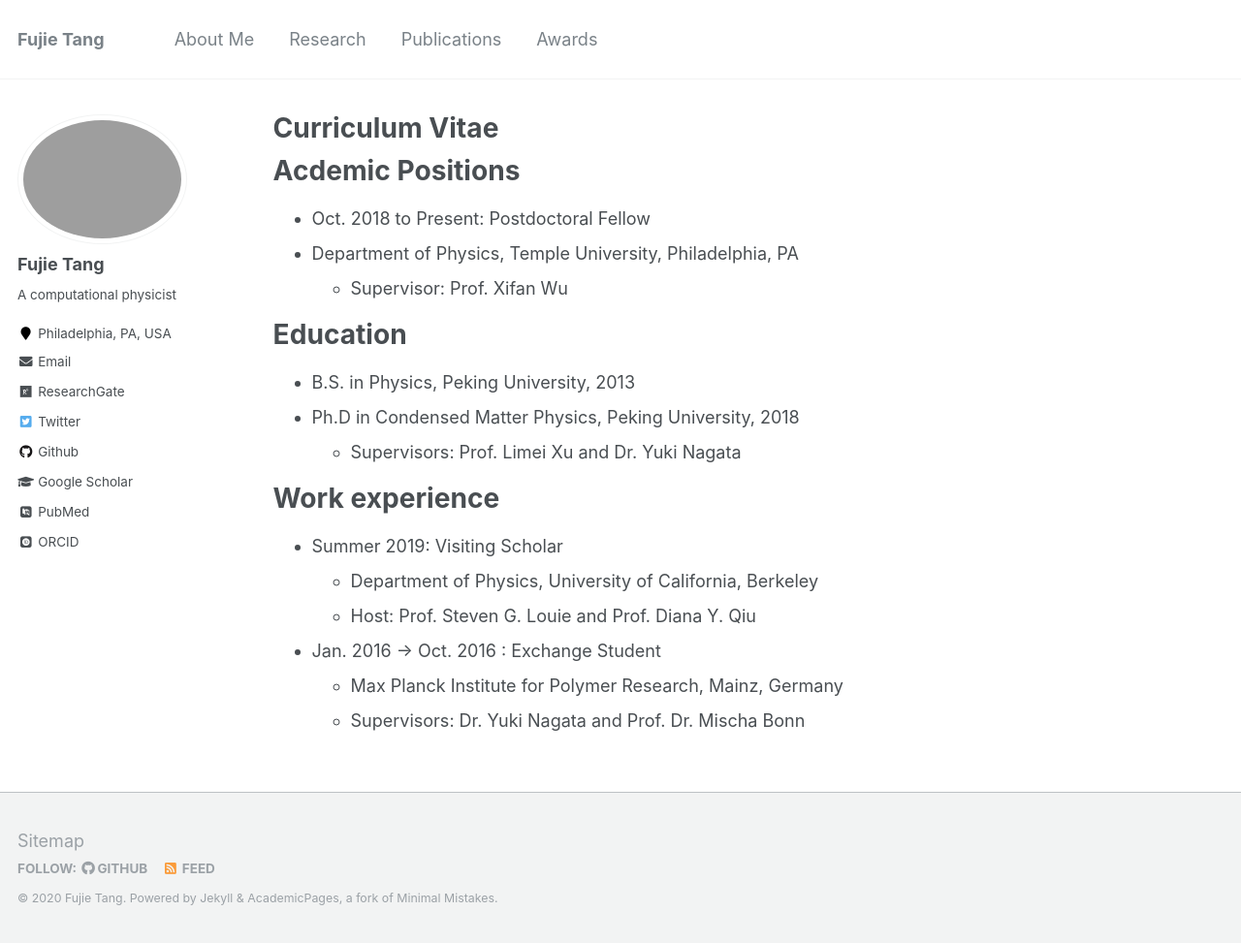
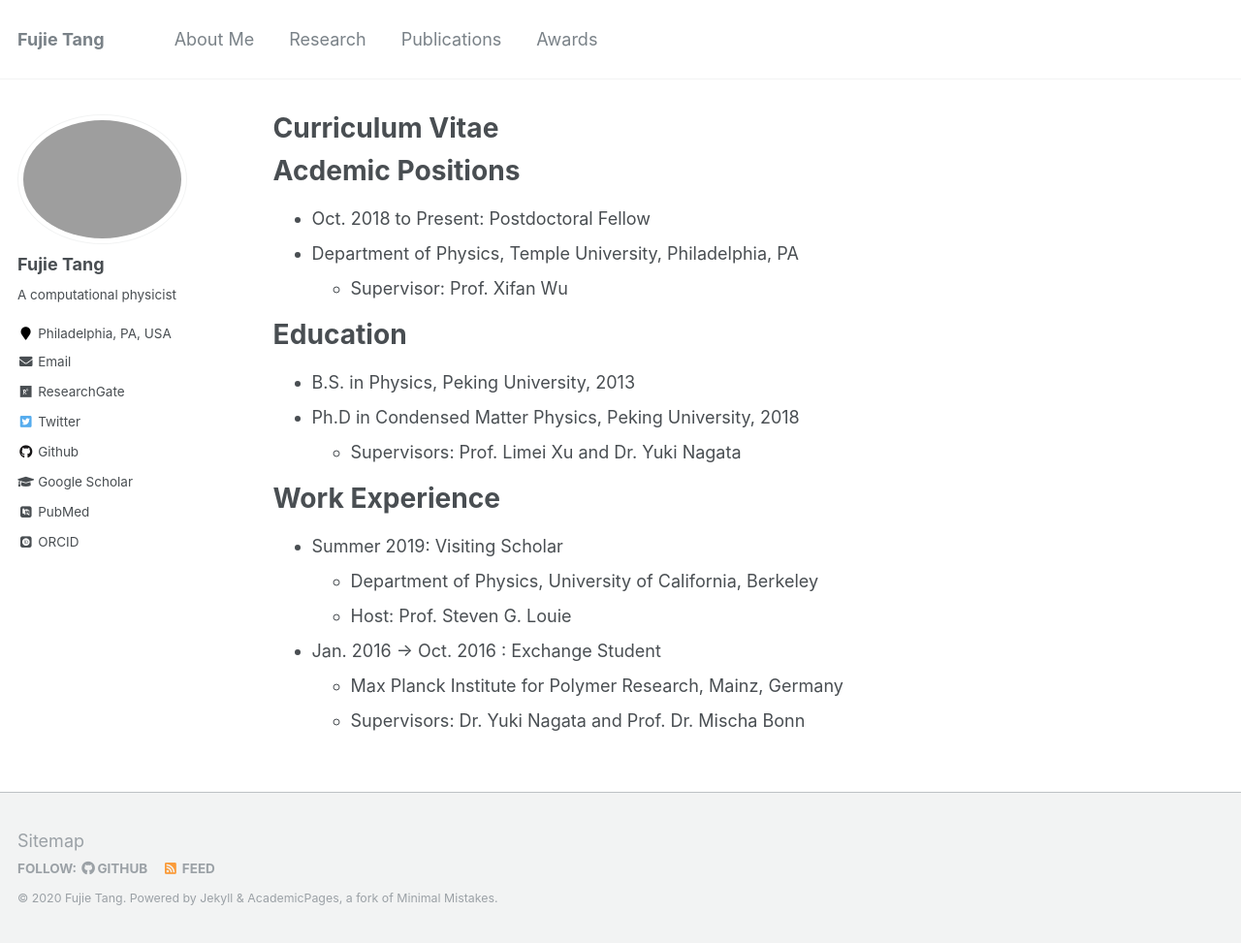
Before and after one commit to fujiepku/fujiepku.github.io, a Jekyll site: the page built from _pages/cv.md, in a window 1280 px wide and 973 px high. Shown: the whole window at 97% size. Built offline with Jekyll 4.4.1, drawn with Linux system fonts in a browser that asks for light colours; some web fonts are replaced.

Commit message:
Update cv.md

```diff
--- a/_pages/cv.md
+++ b/_pages/cv.md
@@ -24,11 +24,11 @@ Education
   * Supervisors: Prof. Limei Xu and Dr. Yuki Nagata
 
 
-Work experience
+Work Experience
 ======
 * Summer 2019: Visiting Scholar
   * Department of Physics, University of California, Berkeley
-  * Host: Prof. Steven G. Louie and Prof. Diana Y. Qiu
+  * Host: Prof. Steven G. Louie
 
 * Jan. 2016 -> Oct. 2016 : Exchange Student
   * Max Planck Institute for Polymer Research, Mainz, Germany
```
